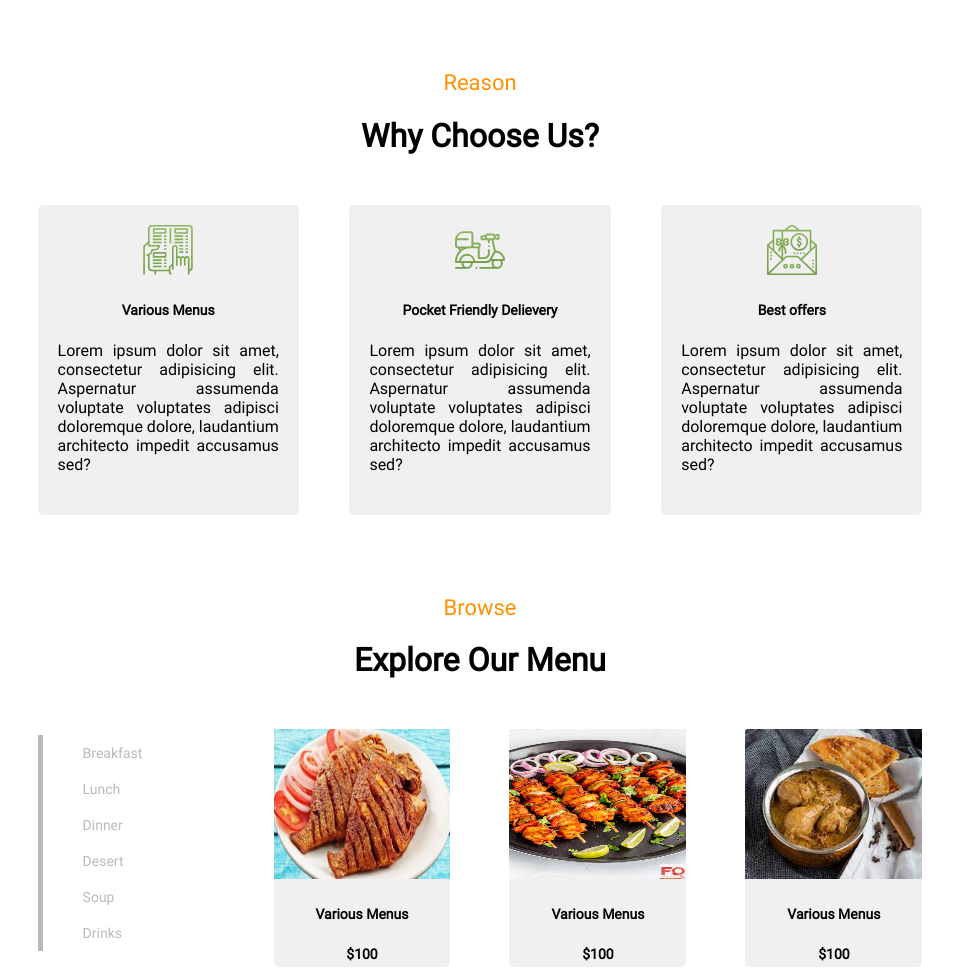
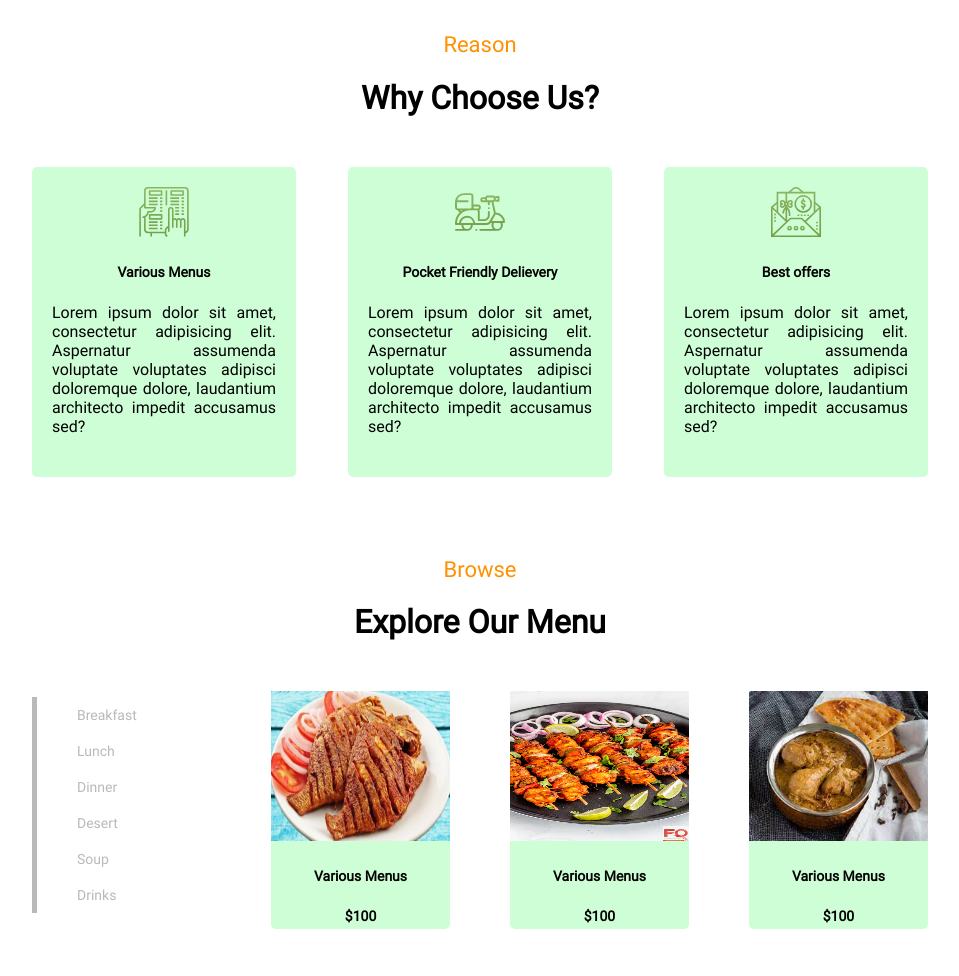
Before and after one commit to shaikhabdulsamad/css_assignment, a plain HTML site: page index.html in a window 1280 px wide. Shown: the part 1075-2051 px from the top of the page, without its empty margins (160-1119 px from the left). Drawn offline with Linux system fonts and the light colour scheme.

Commit message:
styling updated

```diff
--- a/style.css
+++ b/style.css
@@ -4,8 +4,8 @@
 }
 
 body{
-    /* margin: 0;
-    padding: 0; */
+    margin: 0;
+    padding: 0;
     box-sizing: border-box;
     font-family: roboto;
     overflow-x: hidden;
@@ -254,7 +254,7 @@ padding-top: 40px;
     border-radius: 5px;
     padding: 20px ;
     border-bottom: 5px solid transparent ;
-    background-color: rgb(240, 240, 240);
+    background-color: rgba(174, 253, 187, 0.6);
     margin-top: 10px;
 }
 
@@ -292,7 +292,7 @@ padding-top: 40px;
     flex-direction: column;
     justify-content: center;
     align-items: center; */
-    background-color: rgb(240, 240, 240);
+    background-color: rgba(174, 253, 187, 0.6);
     margin-top: 10px;
 }
 
@@ -398,6 +398,7 @@ align-items: center;
     font-size: 30px;
     color: white;
     cursor: pointer;
+    text-align: center;
 
 }
 
```
